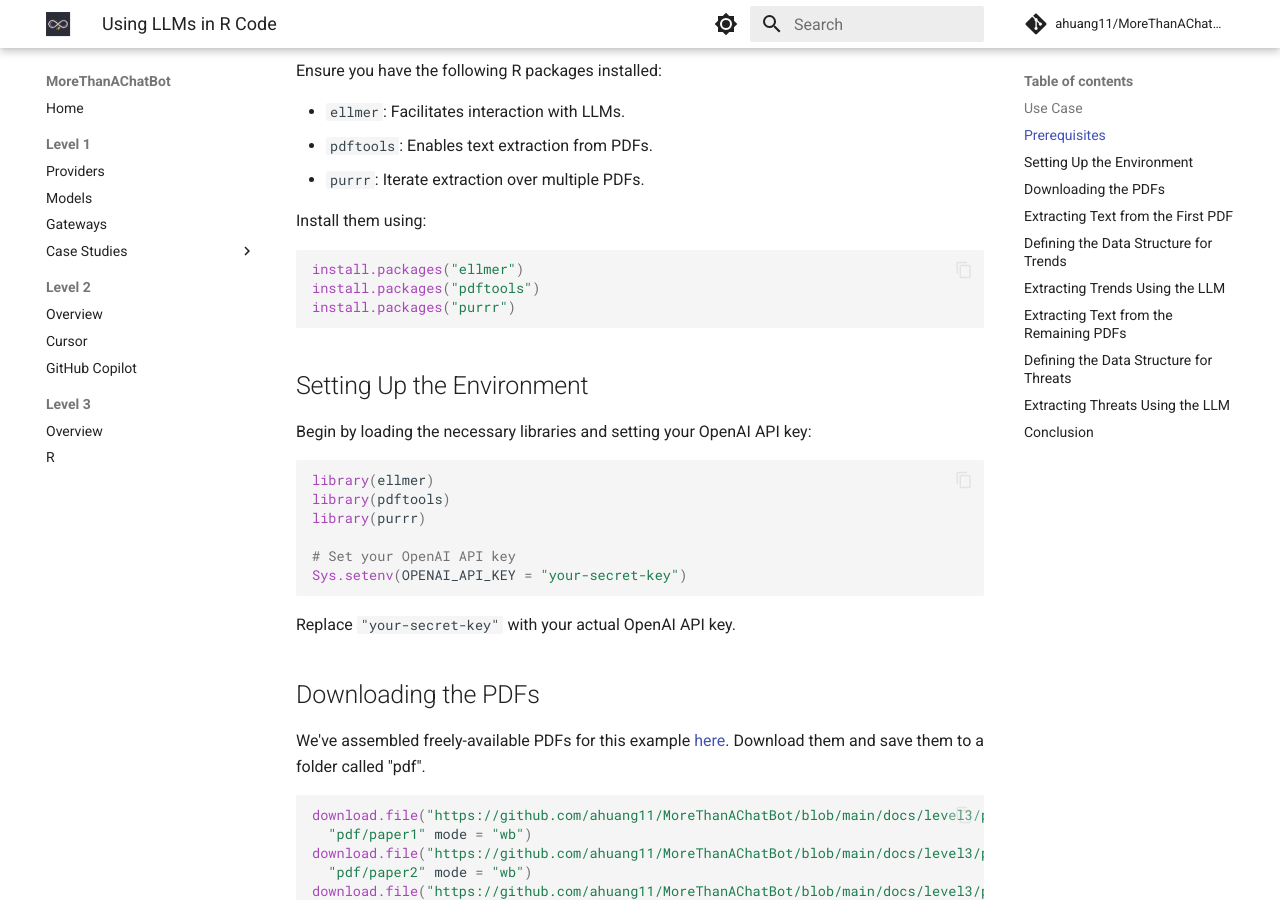
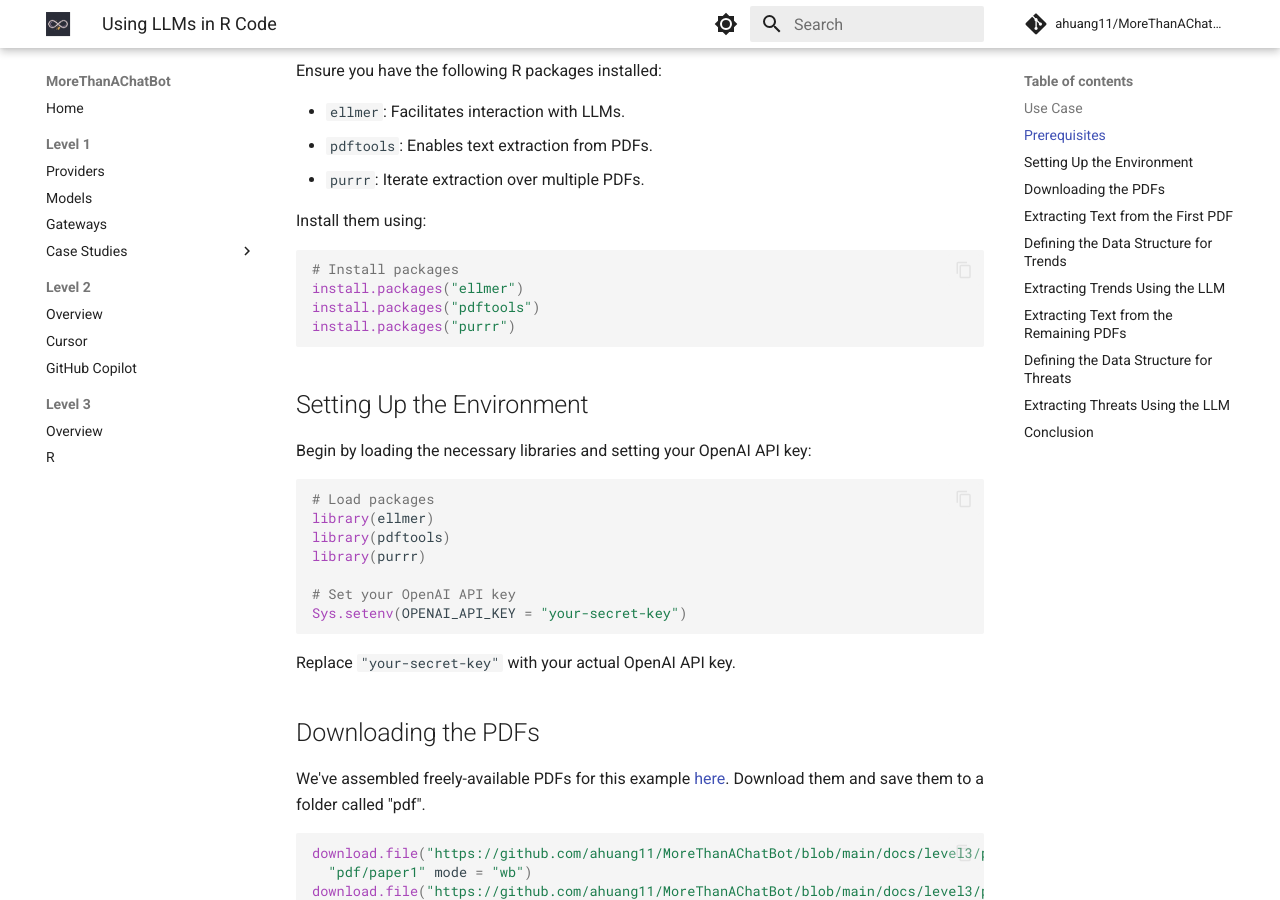
Before and after one commit to ahuang11/MoreThanAChatBot, an MkDocs documentation site: the page built from docs/level3/R_example.md, in a window 1280 px wide and 900 px high, scrolled down 443 px. Built offline with MkDocs 1.6.1 and Material for MkDocs 9.7.7, drawn with Linux system fonts in a browser that asks for light colours; comment, search, counter and statistics services are not loaded.

Commit message:
Update R_example.md

````diff
--- a/docs/level3/R_example.md
+++ b/docs/level3/R_example.md
@@ -14,6 +14,7 @@ Ensure you have the following R packages installed:
 Install them using:
 
 ```r
+# Install packages
 install.packages("ellmer")
 install.packages("pdftools")
 install.packages("purrr")
@@ -24,6 +25,7 @@ install.packages("purrr")
 Begin by loading the necessary libraries and setting your OpenAI API key:
 
 ```r
+# Load packages
 library(ellmer)
 library(pdftools)
 library(purrr)
````
